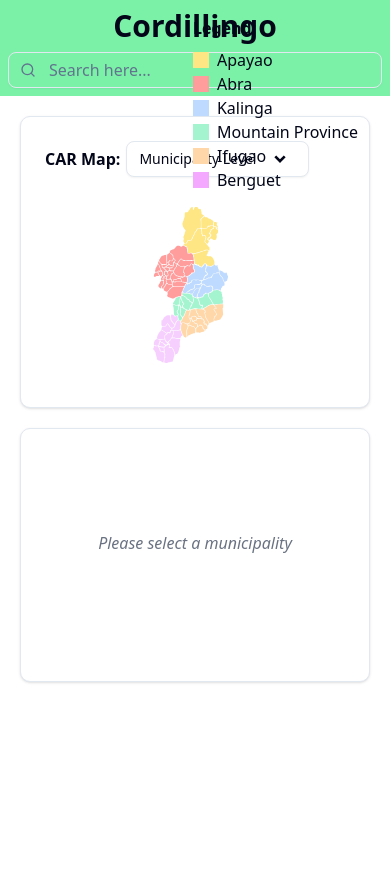
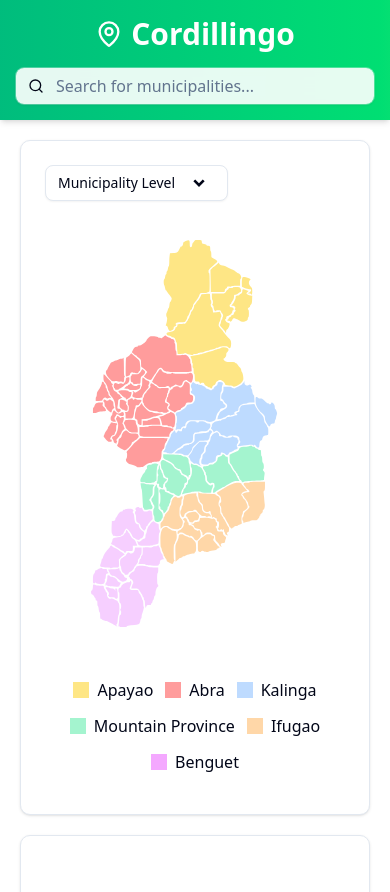
Before and after one commit to SanchieGuzman/CAR-LanguageMapping, a React (Vite) app in the folder frontend/: page / in a window 390 px wide. Before the commit the page ends 868 px from the top, so only its background shows below. Built offline with nearby package versions, Linux system fonts and the light colour scheme.

Commit message:
fix
errors in mobile view
header fix

```diff
--- a/frontend/src/App.jsx
+++ b/frontend/src/App.jsx
@@ -8,8 +8,8 @@ function App() {
       <Header></Header>
 
       {/* main content */}
-      <div className="max-h-[calc(100vh-4.5rem)] h-[calc(100vh-4.5rem)] overflow-hidden box-border p-5">
-        <div className="grid grid-cols-5 gap-5 h-full">
+      <div className="max-h-[calc(100vh-4.5rem)] h-[calc(100vh-4.5rem)] overflow-y-auto box-border p-5">
+        <div className="grid grid-rows-[80vh_60vh] grid-cols-5 gap-5 h-full">
           <MapCard className="col-span-5 md:col-span-3 h-full" />
           <DetailsCard className="col-span-5 md:col-span-2 h-full" />
         </div>
--- a/frontend/src/components/details-card.jsx
+++ b/frontend/src/components/details-card.jsx
@@ -84,9 +84,9 @@ export default function DetailsCard({ className }) {
           </Table>
         </CardDescription>
         <CardDescription className="mt-[2rem] text-[0.9rem] h-auto scroll overflow-hidden">
+          {placeData.other_langauges.length > 0 && (
+            <>
               <p>Other Languages/Dialects Spoken</p>
-
-          {placeData.other_langauges && (
               <div className="flex flex-wrap gap-x-[.5rem] gap-y-0 h-auto">
                 {placeData.other_langauges.map((otherlanguage, index) => (
                   <Badge
@@ -100,6 +100,7 @@ export default function DetailsCard({ className }) {
                   </Badge>
                 ))}
               </div>
+            </>
           )}
         </CardDescription>
       </CardContent>
--- a/frontend/src/components/header.jsx
+++ b/frontend/src/components/header.jsx
@@ -1,12 +1,18 @@
-import SearchBar from "./search";
+import SearchBar from "./search"
+import { MapPin } from "lucide-react"
 
 export function Header() {
   return (
-    <div className="w-full bg-green-300">
-      <div className="flex flex-col md:flex-row md:justify-between gap-2 items-center px-2 sm:px-5 md:px-20 py-2">
-        <h1 className="font-bold text-3xl">Cordillingo</h1>
-        <SearchBar></SearchBar>
+    <header className="w-full bg-gradient-to-r from-emerald-500 to-green-400 shadow-md">
+      <div className="container mx-auto flex flex-col md:flex-row md:justify-between items-center gap-4 px-4 sm:px-6 py-4">
+        <div className="flex items-center gap-2">
+          <MapPin className="h-7 w-7 text-white" />
+          <h1 className="font-bold text-3xl text-white">Cordillingo</h1>
+        </div>
+        <div className="w-full md:max-w-sm">
+          <SearchBar />
+        </div>
       </div>
-    </div>
-  );
+    </header>
+  )
 }
--- a/frontend/src/components/map-card.jsx
+++ b/frontend/src/components/map-card.jsx
@@ -48,9 +48,9 @@ export default function MapCard({ className }) {
   }, [selectedLevel]); // when selected level changes
 
   return (
-    <Card className={`${className} flex flex-col`}>
-      <CardHeader className="flex items-center">
-        <CardTitle>CAR Map:</CardTitle>
+    <Card className={`${className} flex flex-col relative`}>
+      <CardHeader className="flex items-center justify-between sm:justify-start">
+
         <DropdownMenu>
           <DropdownMenuTrigger asChild>
             <Button variant="outline" className="w-fit">
@@ -87,29 +87,6 @@ export default function MapCard({ className }) {
             </DropdownMenuGroup>
           </DropdownMenuContent>
         </DropdownMenu>
-        <div className="px-4 pb-4 absolute top-4 right-4 ">
-          <h3 className="font-semibold mb-2">Legend: </h3>
-          <ul className="flex-row flex-wrap gap-3">
-            <li className="flex items-center gap-2">
-              <span className="w-4 h-4 bg-amber-200"></span> Apayao
-            </li>
-            <li className="flex items-center gap-2">
-              <span className="w-4 h-4 bg-[#ff9c9c]"></span> Abra
-            </li>
-            <li className="flex items-center gap-2">
-              <span className="w-4 h-4 bg-blue-200"></span> Kalinga
-            </li>
-            <li className="flex items-center gap-2">
-              <span className="w-4 h-4 bg-emerald-200"></span> Mountain Province
-            </li>
-            <li className="flex items-center gap-2">
-              <span className="w-4 h-4 bg-orange-200"></span> Ifugao
-            </li>
-            <li className="flex items-center gap-2">
-              <span className="w-4 h-4 bg-fuchsia-300"></span> Benguet
-            </li>
-          </ul>
-        </div>
       </CardHeader>
 
       <div className="h-full flex justify-center items-center px-4 pb-4">
@@ -604,6 +581,30 @@ export default function MapCard({ className }) {
           )}
         </div>
       </div>
+
+
+      <div className="px-4 pb-4 md:absolute md:right-0">
+          <ul className="flex md:flex-col justify-center flex-row flex-wrap gap-3">
+            <li className="flex items-center gap-2">
+              <span className="w-4 h-4 bg-amber-200"></span> Apayao
+            </li>
+            <li className="flex items-center gap-2">
+              <span className="w-4 h-4 bg-[#ff9c9c]"></span> Abra
+            </li>
+            <li className="flex items-center gap-2">
+              <span className="w-4 h-4 bg-blue-200"></span> Kalinga
+            </li>
+            <li className="flex items-center gap-2">
+              <span className="w-4 h-4 bg-emerald-200"></span> Mountain Province
+            </li>
+            <li className="flex items-center gap-2">
+              <span className="w-4 h-4 bg-orange-200"></span> Ifugao
+            </li>
+            <li className="flex items-center gap-2">
+              <span className="w-4 h-4 bg-fuchsia-300"></span> Benguet
+            </li>
+          </ul>
+        </div>
     </Card>
   );
 }
--- a/frontend/src/components/search.jsx
+++ b/frontend/src/components/search.jsx
@@ -1,91 +1,86 @@
-"use client";
+"use client"
 
-import { Input } from "./ui/input";
-import {
-  getIdByMunicipalityName,
-  municipalityIdMapping,
-} from "../lib/getIdByMunicipalityName";
-import { Search } from "lucide-react";
-import { useState, useRef, useEffect } from "react";
-import { useDataStore } from "../store/data-store";
-import debounce from "lodash.debounce";
-const municipalities = Array.from(municipalityIdMapping.keys()); // municipality province names
+import { Input } from "./ui/input"
+import { getIdByMunicipalityName, municipalityIdMapping } from "../lib/getIdByMunicipalityName"
+import { Search, MapPin } from "lucide-react"
+import { useState, useRef, useEffect } from "react"
+import { useDataStore } from "../store/data-store"
+import debounce from "lodash.debounce"
+const municipalities = Array.from(municipalityIdMapping.keys()) // municipality province names
 
 function SearchBar() {
-  const [searchResults, setSearchResults] = useState([]);
-  const [isOpen, setIsOpen] = useState(false);
+  const [searchResults, setSearchResults] = useState([])
+  const [isOpen, setIsOpen] = useState(false)
 
-  const fetchPlaceDataById = useDataStore((state) => state.fetchPlaceDataById);
-  const setSelectedLevel = useDataStore((state) => state.setSelectedLevel);
+  const fetchPlaceDataById = useDataStore((state) => state.fetchPlaceDataById)
+  const setSelectedLevel = useDataStore((state) => state.setSelectedLevel)
 
-  const wrapperRef = useRef(null);
-  const searchRef = useRef(null);
+  const wrapperRef = useRef(null)
+  const searchRef = useRef(null)
 
   // search bar onchange
   const debouncedOnChange = debounce((e) => {
-    const searchKey = e.target.value.trim().replaceAll("-", "");
+    const searchKey = e.target.value.trim().replaceAll("-", "")
 
     if (searchKey.length > 0) {
-      setIsOpen(true);
+      setIsOpen(true)
       //filter based on input
       const results = municipalities.filter((name) => {
-        return name.toLowerCase().includes(searchKey);
-      });
-      setSearchResults(results);
+        return name.toLowerCase().includes(searchKey)
+      })
+      setSearchResults(results)
     } else {
-      setIsOpen(false);
+      setIsOpen(false)
     }
-  }, 250);
+  }, 250)
 
   // clicking a place in search results
   const handleOnClick = (chosenMunicipality) => {
-    setSelectedLevel(0); // automatic municipal level when searching
-    setIsOpen(false); // close search results
-    searchRef.current.value = ""; //reset search bar
-    setSearchResults([]);
-    const id = getIdByMunicipalityName(chosenMunicipality);
-    fetchPlaceDataById(id, 0);
+    setSelectedLevel(0) // automatic municipal level when searching
+    setIsOpen(false) // close search results
+    searchRef.current.value = "" //reset search bar
+    setSearchResults([])
+    const id = getIdByMunicipalityName(chosenMunicipality)
+    fetchPlaceDataById(id, 0)
     setTimeout(() => {
-      highlightMunicipality(id);
-    });
-  };
+      highlightMunicipality(id)
+    })
+  }
 
   function highlightMunicipality(id) {
     //remove the highlight of the current active path
-    document
-      .querySelectorAll("svg path.selected")
-      .forEach((p) => p.classList.remove("selected"));
+    document.querySelectorAll("svg path.selected").forEach((p) => p.classList.remove("selected"))
 
-    const svgPath = document.getElementById(id);
+    const svgPath = document.getElementById(id)
 
-    svgPath.classList.add("selected");
+    svgPath.classList.add("selected")
   }
 
   // closes the search results div when it loses focus
   useEffect(() => {
     const handleClickOutside = (event) => {
       if (wrapperRef.current && !wrapperRef.current.contains(event.target)) {
-        setIsOpen(false);
+        setIsOpen(false)
       }
-    };
+    }
 
-    document.addEventListener("mousedown", handleClickOutside);
+    document.addEventListener("mousedown", handleClickOutside)
     return () => {
-      document.removeEventListener("mousedown", handleClickOutside);
-    };
-  }, []);
+      document.removeEventListener("mousedown", handleClickOutside)
+    }
+  }, [])
 
   return (
     // main container
-    <div className="max-w-xl w-full md:w-[50%] relative">
+    <div className="w-full relative">
       {/* search bar */}
       <div className="relative">
-        <Search className="absolute left-3 top-1/2 h-4 w-4 -translate-y-1/2 text-muted-foreground" />
+        <Search className="absolute left-3 top-1/2 h-4 w-4 -translate-y-1/2 z-10" />
         <Input
           ref={searchRef}
           type="search"
-          placeholder="Search here..."
-          className="pl-10 pr-4 py-2"
+          placeholder="Search for municipalities..."
+          className="pl-10 pr-4 py-2 bg-white/90 backdrop-blur-sm border-0 ring-1 ring-white/30 focus-visible:ring-2 focus-visible:ring-white/50 shadow-sm"
           onChange={debouncedOnChange}
           onFocus={() => searchResults.length > 0 && setIsOpen(true)}
         />
@@ -95,28 +90,28 @@ function SearchBar() {
       {isOpen && (
         <div
           ref={wrapperRef}
-          className="absolute z-10 h-fit max-h-82 w-full bg-primary-foreground shadow-lg rounded-b-lg border-2 mt-1 overflow-y-auto"
+          className="absolute z-10 h-fit max-h-80 w-full bg-white shadow-lg rounded-md border mt-1 overflow-y-auto transition-all duration-200 ease-in-out"
         >
-          <ul>
+          <ul className="py-1">
             {searchResults.length > 0 ? (
               searchResults.map((result, index) => (
                 <li
                   key={index}
-                  className="min-h-8 max-h-8 px-2 py-2 hover:bg-muted cursor-pointer flex items-center gap-2 capitalize"
+                  className="px-3 py-2 hover:bg-emerald-50 cursor-pointer flex items-center gap-2 capitalize transition-colors duration-150"
                   onClick={() => handleOnClick(result)}
                 >
-                  <Search className="h-4"></Search>
-                  {result.replace(/-(?=[^-]*$)/, ", ")}
+                  <MapPin className="h-4 w-4 text-emerald-600" />
+                  <span>{result.replace(/-(?=[^-]*$)/, ", ")}</span>
                 </li>
               ))
             ) : (
-              <li className="p-2 text-muted-foreground">No results found</li>
+              <li className="p-3 text-muted-foreground text-center">No results found</li>
             )}
           </ul>
         </div>
       )}
     </div>
-  );
+  )
 }
 
-export default SearchBar;
+export default SearchBar
```
Lines whose indentation alone changed are shown as unchanged.
